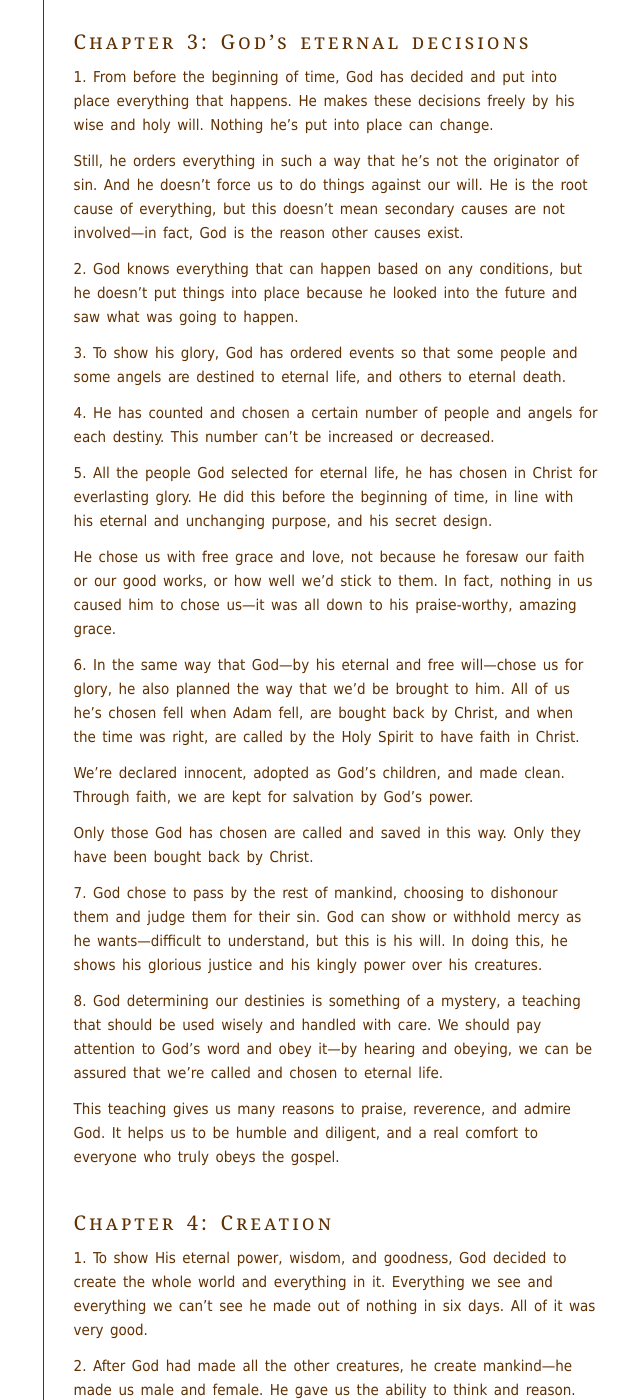
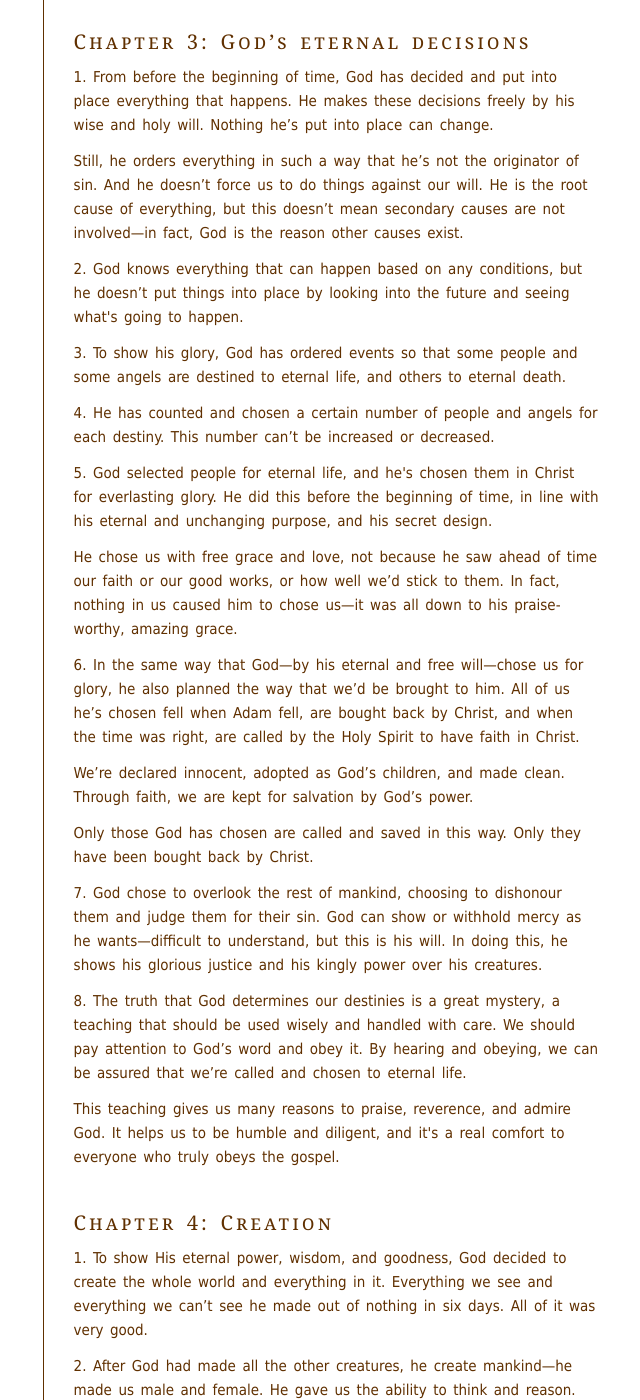
Before and after one commit to benhoyt/benhoyt.github.com, a Jekyll site: the page built from writings-plain-english-westminster.html, in a window 1280 px wide and 1400 px high, scrolled down 5696 px. Shown: the whole window, without its empty margins (391-1031 px from the left). Built offline with Jekyll 4.4.1, drawn with Linux system fonts in a browser that asks for light colours; some of the changed text lies outside the part shown.

Commit message:
Add link to original WCF; Proofed chapters 3 and 4

```diff
--- a/writings-plain-english-westminster.html
+++ b/writings-plain-english-westminster.html
@@ -22,7 +22,7 @@ permalink: /writings/plain-english-westminster/index.html
 
 <p>Seriously, though, the reason I started writing the PEW was because I was teaching the <a href="http://en.wikipedia.org/wiki/Westminster_Confession_of_Faith">Westminster Confession of Faith (WCF)</a> to 14-year-old catechism students, and trying to work through a 360-year-old document written in archaic and somewhat academic prose is tough going!</p>
 
-<p>Translating it—or really paraphrasing it—helped me get my head around what it teaches. I also found that using the PEW alongside the original helped my students understand the confession better.</p>
+<p>Translating it—or really paraphrasing it—helped me get my head around what it teaches. I also found that using the PEW alongside the <a href="http://www.reformed.org/documents/wcf_with_proofs/">original</a> helped my students understand the confession better.</p>
 
 <p>The fact is that 1646 is a long time ago, and English has changed a lot since then, both our vocabulary and the way we structure our sentences. We acknowledge this when we use NIV and ESV Bibles rather than the King James Version. So why not do the same with our confessions, which were written in the same era? If we're going to be a confessional church, then our confessions need to be kept alive.</p>
 
@@ -152,15 +152,15 @@ permalink: /writings/plain-english-westminster/index.html
 
 <p>Still, he orders everything in such a way that he’s not the originator of sin. And he doesn’t force us to do things against our will. He is the root cause of everything, but this doesn’t mean secondary causes are not involved—in fact, God is the reason other causes exist.</p>
 
-<p>2. God knows everything that can happen based on any conditions, but he doesn’t put things into place because he looked into the future and saw what was going to happen.</p>
+<p>2. God knows everything that can happen based on any conditions, but he doesn’t put things into place by looking into the future and seeing what's going to happen.</p>
 
 <p>3. To show his glory, God has ordered events so that some people and some angels are destined to eternal life, and others to eternal death.</p>
 
 <p>4. He has counted and chosen a certain number of people and angels for each destiny. This number can’t be increased or decreased.</p>
 
-<p>5. All the people God selected for eternal life, he has chosen in Christ for everlasting glory. He did this before the beginning of time, in line with his eternal and unchanging purpose, and his secret design.</p>
+<p>5. God selected people for eternal life, and he's chosen them in Christ for everlasting glory. He did this before the beginning of time, in line with his eternal and unchanging purpose, and his secret design.</p>
 
-<p>He chose us with free grace and love, not because he foresaw our faith or our good works, or how well we’d stick to them. In fact, nothing in us caused him to chose us—it was all down to his praise-worthy, amazing grace.</p>
+<p>He chose us with free grace and love, not because he saw ahead of time our faith or our good works, or how well we’d stick to them. In fact, nothing in us caused him to chose us—it was all down to his praise-worthy, amazing grace.</p>
 
 <p>6. In the same way that God—by his eternal and free will—chose us for glory, he also planned the way that we’d be brought to him. All of us he’s chosen fell when Adam fell, are bought back by Christ, and when the time was right, are called by the Holy Spirit to have faith in Christ.</p>
 
@@ -168,11 +168,11 @@ permalink: /writings/plain-english-westminster/index.html
 
 <p>Only those God has chosen are called and saved in this way. Only they have been bought back by Christ.</p>
 
-<p>7. God chose to pass by the rest of mankind, choosing to dishonour them and judge them for their sin. God can show or withhold mercy as he wants—difficult to understand, but this is his will. In doing this, he shows his glorious justice and his kingly power over his creatures.</p>
+<p>7. God chose to overlook the rest of mankind, choosing to dishonour them and judge them for their sin. God can show or withhold mercy as he wants—difficult to understand, but this is his will. In doing this, he shows his glorious justice and his kingly power over his creatures.</p>
 
-<p>8. God determining our destinies is something of a mystery, a teaching that should be used wisely and handled with care. We should pay attention to God’s word and obey it—by hearing and obeying, we can be assured that we’re called and chosen to eternal life.</p>
+<p>8. The truth that God determines our destinies is a great mystery, a teaching that should be used wisely and handled with care. We should pay attention to God’s word and obey it. By hearing and obeying, we can be assured that we’re called and chosen to eternal life.</p>
 
-<p>This teaching gives us many reasons to praise, reverence, and admire God. It helps us to be humble and diligent, and a real comfort to everyone who truly obeys the gospel.</p>
+<p>This teaching gives us many reasons to praise, reverence, and admire God. It helps us to be humble and diligent, and it's a real comfort to everyone who truly obeys the gospel.</p>
 
 
 <h2 id="chapter4">Chapter 4: Creation</h2>
```
